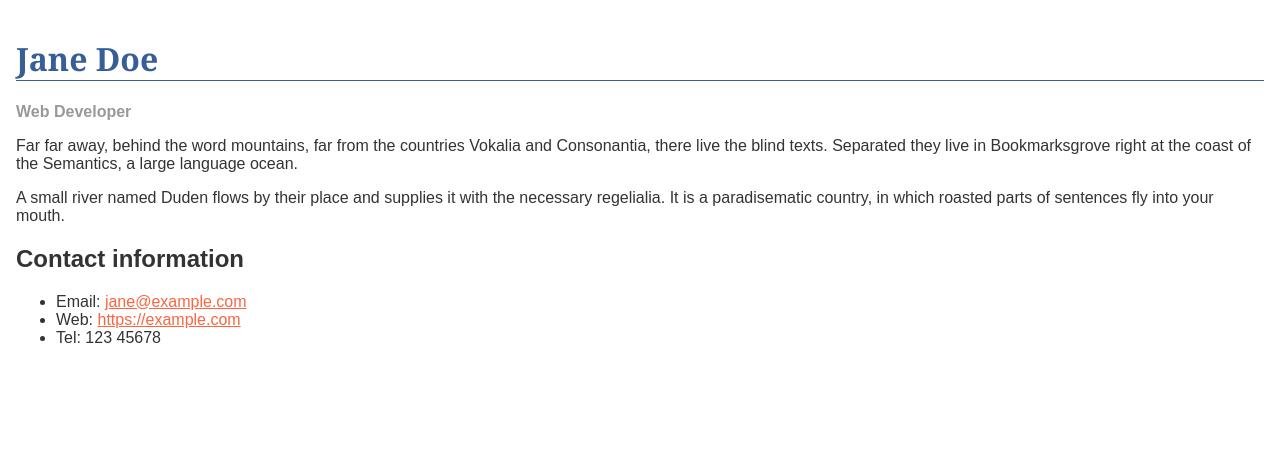
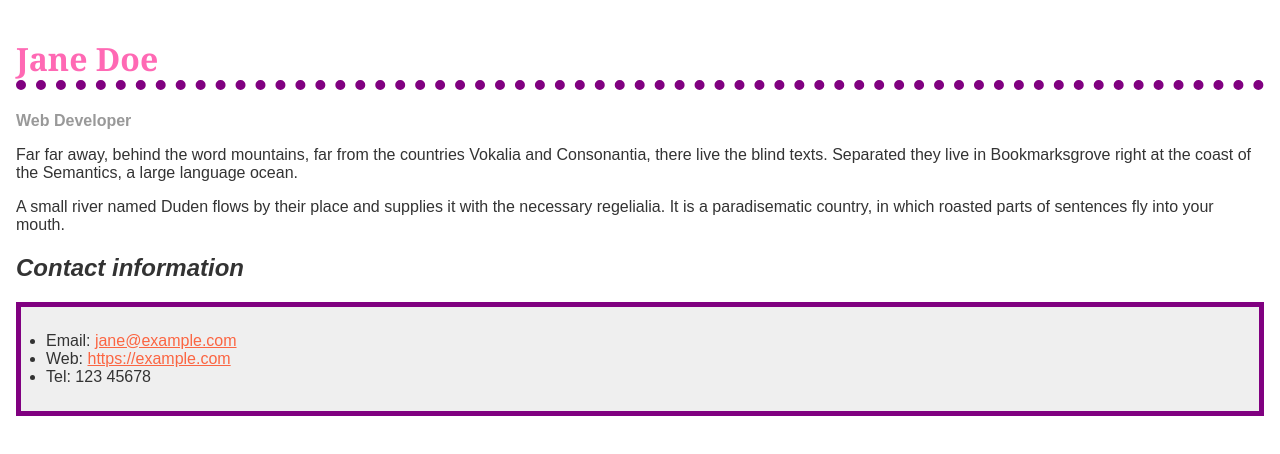
Before and after one commit to Unrealiana/Web-Development, a plain HTML site: page Assignment 3 CSS/Part 1/biog-download.html in a window 1280 px wide. Drawn offline with Linux system fonts and the light colour scheme.

Commit message:
initial commit

```diff
--- a/Assignment 3 CSS/Part 1/biog-download.html
+++ b/Assignment 3 CSS/Part 1/biog-download.html
@@ -1,3 +1,11 @@
+<!--
+  Name: Ameer Hamzah
+  File: biog-download.html
+  Date: Feb 23, 2024
+  Description: Assignment 3 | Part 1
+-->
+
+
 <!doctype html>
 <html lang="en">
   <head>
@@ -14,15 +22,16 @@
       }
 
       h1 {
-        color: #375e97;
+        color: hotpink;
         font-size: 2em;
         font-family: Georgia, "Times New Roman", Times, serif;
-        border-bottom: 1px solid #375e97;
+        border-bottom: 10px dotted purple;
       }
 
       h2 {
         font-size: 1.5em;
-      }
+        font-style: italic;
+            }
 
       .job-title {
         color: #999999;
@@ -35,8 +44,10 @@
       }
 
       a:hover {
-        text-decoration: none;
+       color: green; text-decoration: none;
       }
+      ul{background-color: #eeee;border: 5px solid purple;padding: 25px;}
+
     </style>
   </head>
 
```
